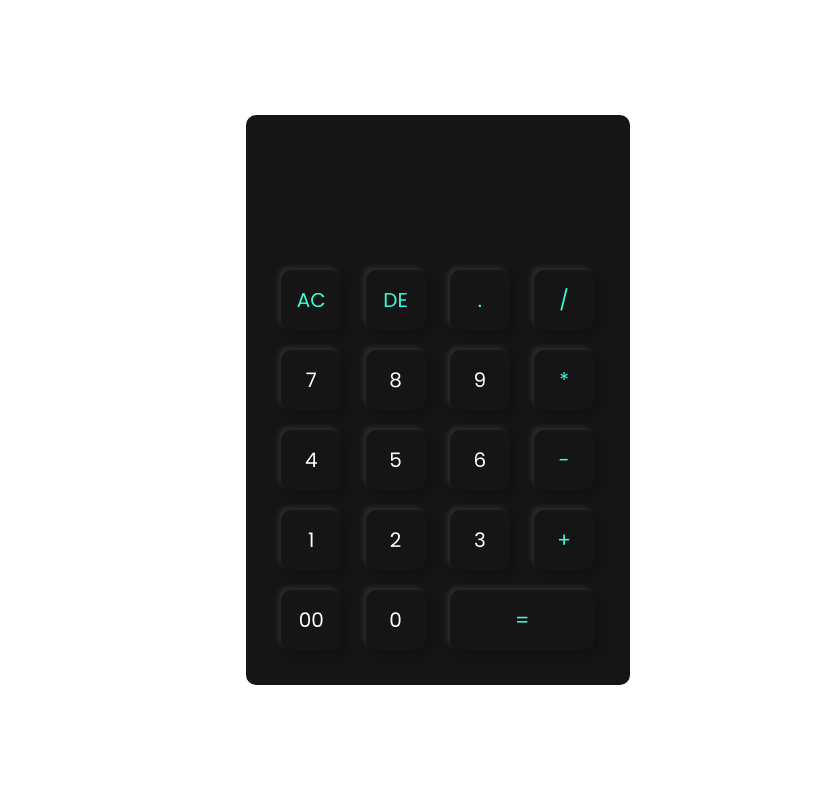
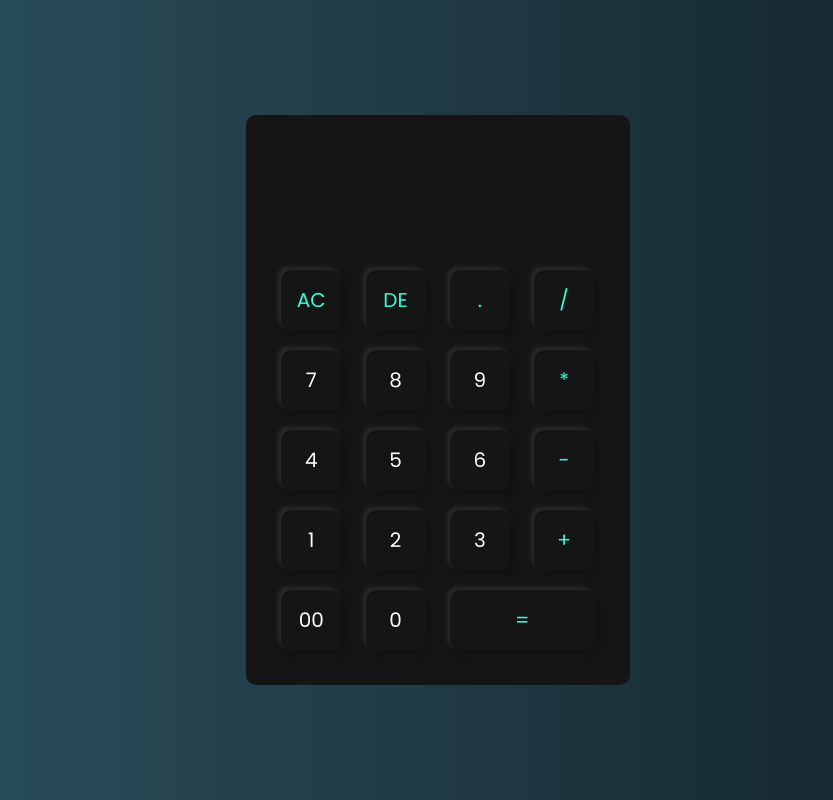
Before and after one commit to Shresthap21/Calculator, a plain HTML site: page index.html in a window 1280 px wide. Shown: the whole page, without its empty margins (202-1035 px from the left). Drawn offline with Linux system fonts and the light colour scheme.

Commit message:
edit background

```diff
--- a/style.css
+++ b/style.css
@@ -3,6 +3,12 @@
     margin:0;
     padding:0;
     font-family:'Poppins', sans-serif;
+}
+body{
+    background: #0F2027;  /* fallback for old browsers */
+    background: -webkit-linear-gradient(to right, #2C5364, #203A43, #0F2027);  /* Chrome 10-25, Safari 5.1-6 */
+    background: linear-gradient(to right, #2C5364, #203A43, #0F2027); /* W3C, IE 10+/ Edge, Firefox 16+, Chrome 26+, Opera 12+, Safari 7+ */
+
 }
 .container{
     width:100%;
```
